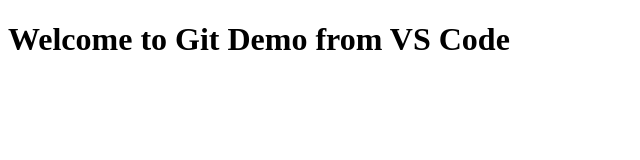
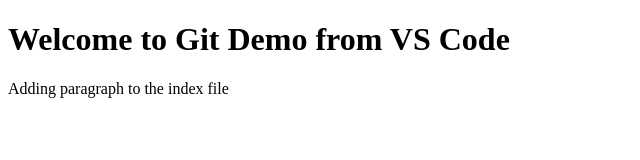
Before and after one commit to rushabhg3010/demo-one, a plain HTML site: page index.html in a window 1280 px wide. Shown: the whole page, without its empty margins (0-640 px from the left). Drawn offline with Linux system fonts and the light colour scheme.

Commit message:
added paragraph

```diff
--- a/index.html
+++ b/index.html
@@ -7,5 +7,6 @@
 </head>
 <body>
     <h1> Welcome to Git Demo from VS Code</h1>
+    <p>Adding paragraph to the index file</p>
 </body>
 </html>
```
